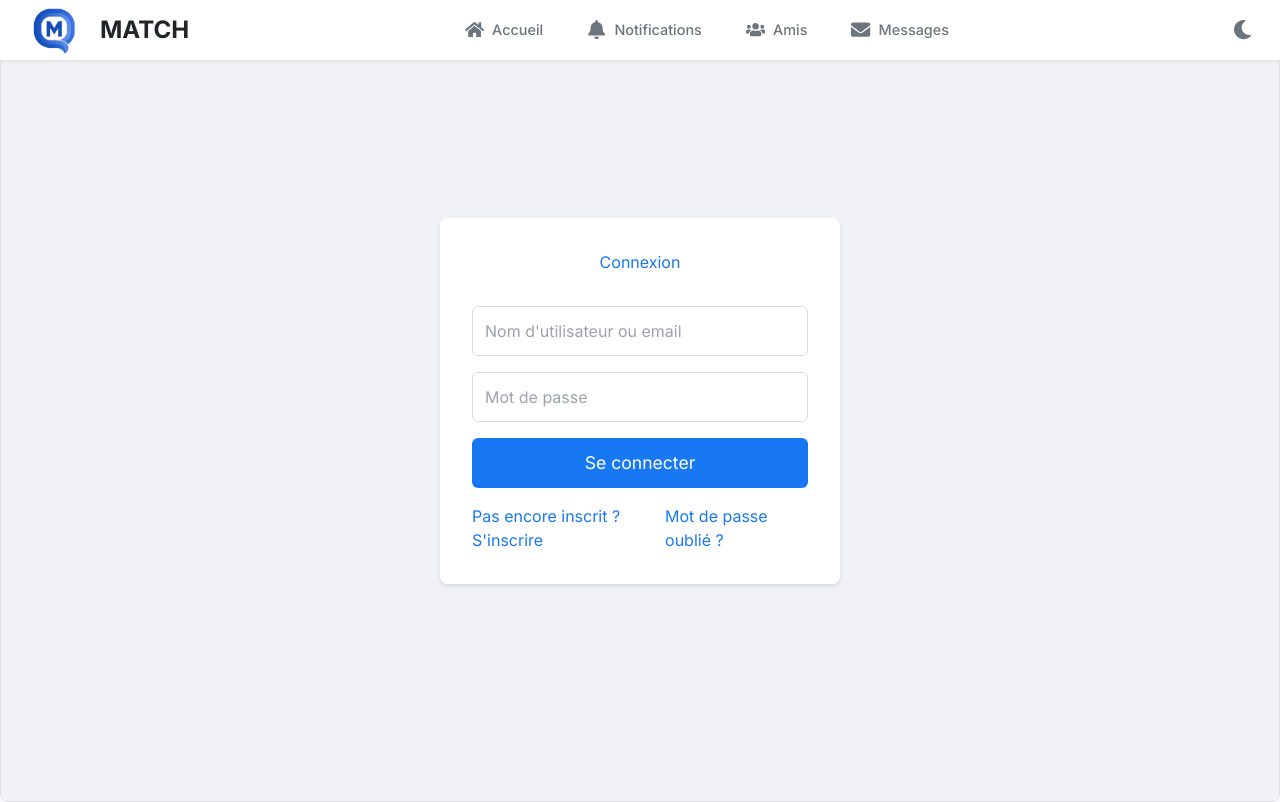
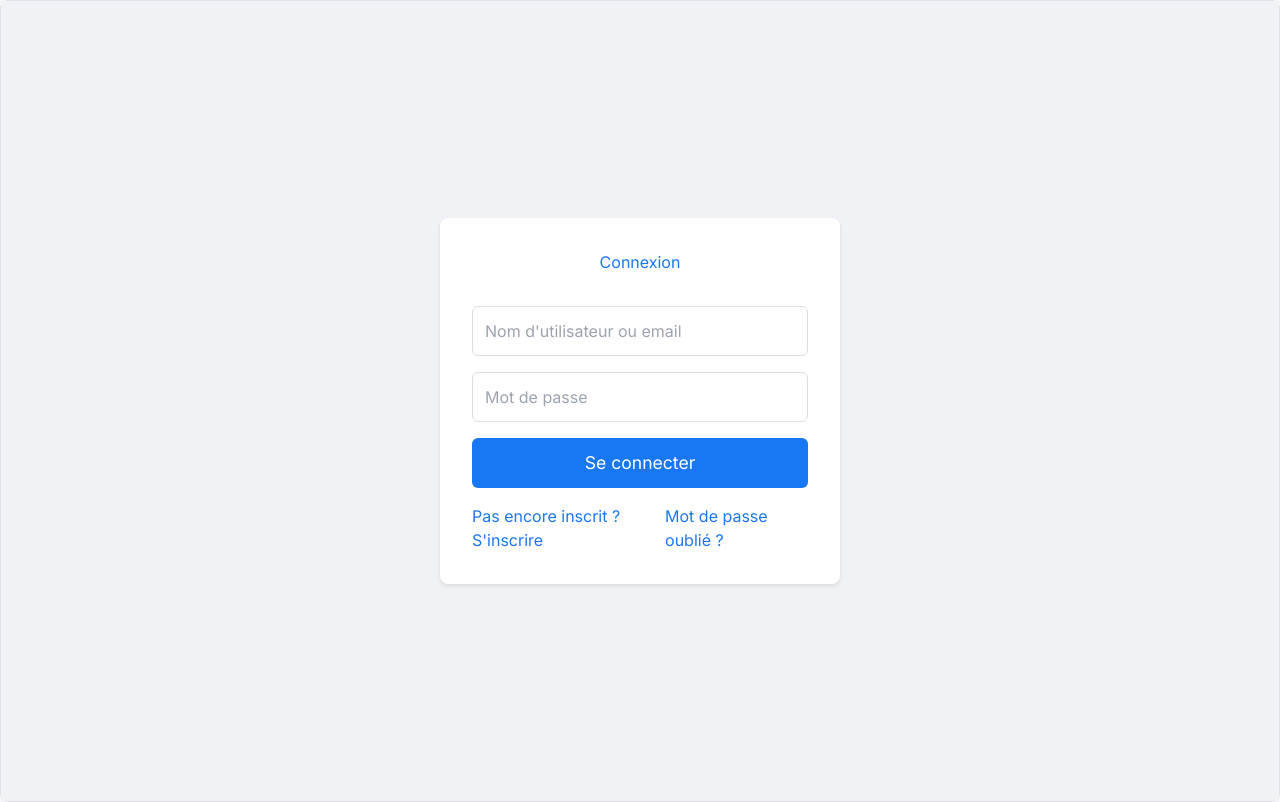
Before and after one commit to Charles-Louisin/match_network, a Next.js app: page /login in a window 1280 px wide. Built offline with nearby package versions, Linux system fonts and the light colour scheme; no server answers.

Commit message:
First part Okay

```diff
--- a/src/app/layout.jsx
+++ b/src/app/layout.jsx
@@ -6,11 +6,18 @@ import { SessionProvider } from 'next-auth/react';
 import { ThemeProvider } from '@/context/ThemeContext';
 import { NotificationProvider } from '@/context/NotificationContext';
 import Navbar from '@/components/layout/Navbar';
+import { usePathname } from 'next/navigation';
 import './globals.css';
 
 const inter = Inter({ subsets: ['latin'] });
 
+// Pages d'authentification
+const authPages = ['/login', '/register', '/forgot-password', '/reset-password'];
+
 export default function RootLayout({ children }) {
+  const pathname = usePathname();
+  const isAuthPage = authPages.includes(pathname);
+
   return (
     <html lang="fr">
       <body className={inter.className}>
@@ -18,7 +25,7 @@ export default function RootLayout({ children }) {
           <SessionProvider>
             <NotificationProvider>
               <Toaster position="top-center" richColors />
-              <Navbar />
+              {!isAuthPage && <Navbar />}
               <main className="container">
                 {children}
               </main>
```
